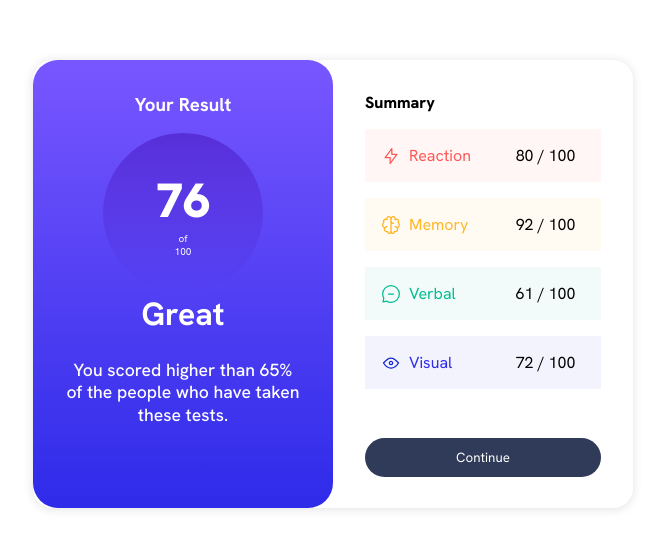
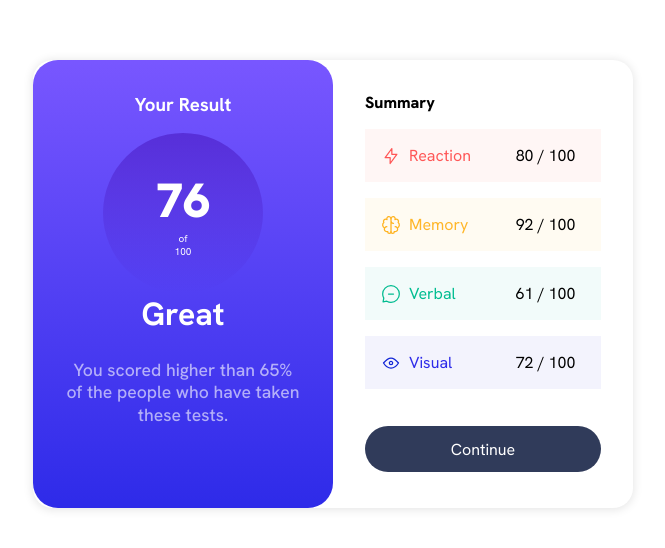
Before and after one commit to abmanaf/Result-summary-component, a React (Vite) app: page / in a window 1280 px wide. Shown: the part 116-664 px from the top of the page, without its empty margins (307-972 px from the left). Built offline with nearby package versions, Linux system fonts and the light colour scheme.

Commit message:
minor changes

```diff
--- a/src/App.css
+++ b/src/App.css
@@ -52,7 +52,7 @@ h2 {
   background-image: linear-gradient(hsl(252, 100%, 67%), hsl(241, 81%, 54%));
 }
 .header {
-  margin-top: 3em;
+  margin-top: 4.5em;
 }
 .left-container .score {
   display: flex;
@@ -65,6 +65,7 @@ h2 {
   border-radius: 50%;
   margin-left: auto;
   margin-right: auto;
+  margin-top: 1em;
   background-image: linear-gradient(
     180deg,
     hsla(256, 72%, 46%, 0.7),
@@ -74,6 +75,7 @@ h2 {
 
 .score-message {
   font-size: 1em;
+  opacity: 0.6;
 }
 
 .right-container {
@@ -101,6 +103,7 @@ button {
   border: none;
   background-color: var(--Dark-gray-blue);
   color: var(--White);
+  font-size: 1em;
 }
 
 button:hover {
@@ -165,6 +168,7 @@ td {
     width: 100px;
     height: 100px;
     padding: 5em;
+    margin-top: 1.8em;
   }
 
   .header {
@@ -189,6 +193,6 @@ td {
   }
 
   button {
-    margin-top: 2.5em;
+    margin-top: 1.3em;
   }
 }
```
